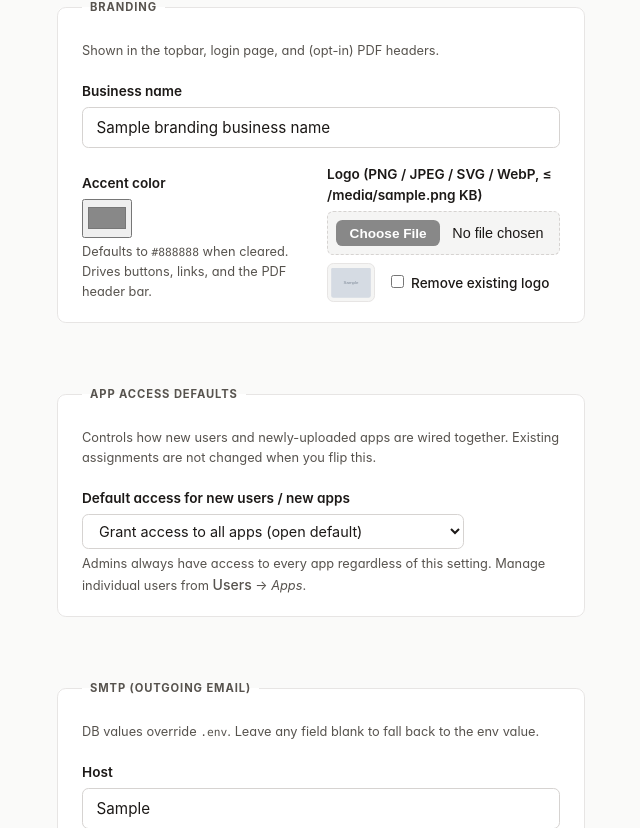
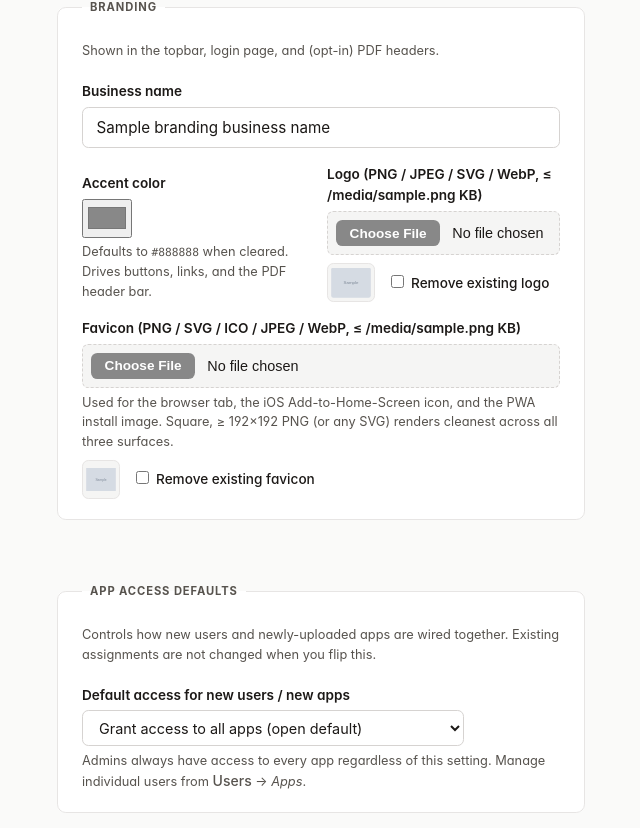
Before and after one commit to jacob-scheatzle/claude-pwa-portal, a FastAPI app: template portal/templates/admin_settings.html in a window 1280 px wide. Shown: the part 279-1107 px from the top of the page, without its empty margins (319-959 px from the left). Run offline with FastAPI, Linux system fonts and the light colour scheme; the template is opened without the code that fills it: most values are stand-ins (such as "Sample title", 1, 10 or a date in 2020); grey boxes marked "Sample" are stand-in pictures.

Commit message:
v0.6.0: custom favicon upload in branding
Admins can upload a favicon under /admin/settings → Branding. The
uploaded image drives:

- The browser tab icon (``<link rel="icon">`` in base.html)
- The iOS Add-to-Home-Screen icon (``<link rel="apple-touch-icon">``)
- The PWA install image (``icons`` array in /manifest.webmanifest)
- The ``/favicon.ico`` redirect for tools that request it directly
  (RSS readers, link previews, scanners) — previously these all 404'd

One upload slot, used across all four surfaces. Modern browsers handle
the scaling; the dynamic manifest emits ``sizes: "any"`` +
``purpose: "any maskable"`` so a single 192x192 PNG (or any SVG) works
for the install flow on iOS, Android, and desktop without asking
admins to upload five separate sizes.

Storage reuses the existing ``data/branding/`` directory and the
``_safe_logo_name`` whitelist. Accepts the same formats as the logo
upload plus ICO (image/x-icon and image/vnd.microsoft.icon); same
512 KiB cap; same SVG sniff to refuse HTML-disguised-as-SVG. New
Setting key ``branding_favicon_path`` follows the same pattern as
``branding_logo_path``.

``/manifest.webmanifest`` was a static file in earlier versions; it's
now generated at request time so the business name, theme color, and
favicon all flow into the manifest without a redeploy. When no
favicon is configured, the bundled emerald default icons are emitted
at three explicit sizes so older browsers that don't understand
``sizes: "any"`` still find a usable icon.

Audit log captures favicon changes in the existing ``settings.save``
event's details (``branding_favicon_cleared`` boolean).

Co-Authored-By: Claude Opus 4.7 (1M context) <noreply@anthropic.com>

```diff
--- a/portal/branding.py
+++ b/portal/branding.py
@@ -1,7 +1,7 @@
-"""Helpers for portal branding (business name, accent color, uploaded logo).
+"""Helpers for portal branding (business name, accent color, uploaded logo, favicon).
 
-Three Setting keys drive the look of the portal shell and the optional PDF
-header:
+Four Setting keys drive the look of the portal shell, the optional PDF
+header, and the browser tab + iOS home-screen icon:
 
 - ``branding_business_name`` — shown in the topbar, login page, dashboard,
   and (if requested) the PDF header. Empty → default ``PWA Portal``.
@@ -10,6 +10,12 @@ header:
 - ``branding_logo_path`` — filename of an uploaded image inside
   ``data/branding/``. Served at ``/branding/<name>`` and inlined into PDF
   headers as a ``data:`` URI. Empty → fall back to the brand-mark letter.
+- ``branding_favicon_path`` — filename of an uploaded favicon inside
+  ``data/branding/`` (same directory as the logo; the safe-name whitelist
+  is shared). Drives ``<link rel="icon">``, ``<link rel="apple-touch-icon">``,
+  the dynamic ``/manifest.webmanifest`` icon entries (so PWA install on
+  iOS / Android picks up the brand), and the conventional ``/favicon.ico``
+  redirect. Empty → fall back to the bundled emerald default.
 
 The branding dict is auto-injected into every template render by
 ``portal.web.render`` and read on PDF render when the SDK passes
@@ -52,11 +58,26 @@ ALLOWED_LOGO_TYPES = {
     "image/webp": ".webp",
 }
 
+# Favicons can additionally be ``.ico`` (a Windows / legacy format that's
+# still served as the default fallback for ``/favicon.ico`` requests).
+# Both common mimetypes are accepted because browsers and toolchains
+# disagree on which one to send.
+ALLOWED_FAVICON_TYPES = {
+    **ALLOWED_LOGO_TYPES,
+    "image/x-icon": ".ico",
+    "image/vnd.microsoft.icon": ".ico",
+}
+
 
 class Branding(TypedDict):
     business_name: str
     accent_color: str
     logo_url: Optional[str]
+    favicon_url: Optional[str]
+    # MIME type of the configured favicon, for emitting an accurate
+    # ``type`` attribute on the ``<link rel="icon">`` and in the
+    # webmanifest icon entries. ``None`` when no custom favicon is set.
+    favicon_mime: Optional[str]
 
 
 def branding_dir() -> Path:
@@ -90,10 +111,25 @@ def get_branding(db: Session) -> Branding:
         if (branding_dir() / logo_name).is_file():
             logo_url = f"/branding/{logo_name}"
 
+    favicon_name = (get_setting(db, "branding_favicon_path") or "").strip()
+    favicon_url: Optional[str] = None
+    favicon_mime: Optional[str] = None
+    if favicon_name and _safe_logo_name(favicon_name):
+        favicon_path = branding_dir() / favicon_name
+        if favicon_path.is_file():
+            favicon_url = f"/branding/{favicon_name}"
+            # mimetypes.guess_type uses the filename's suffix; the upload
+            # handler enforces an extension from ALLOWED_FAVICON_TYPES, so
+            # this lookup always resolves to a known image type.
+            mt, _ = mimetypes.guess_type(str(favicon_path))
+            favicon_mime = mt if mt and mt.startswith("image/") else None
+
     return Branding(
         business_name=name,
         accent_color=accent,
         logo_url=logo_url,
+        favicon_url=favicon_url,
+        favicon_mime=favicon_mime,
     )
 
 
--- a/portal/main.py
+++ b/portal/main.py
@@ -5,7 +5,7 @@ from contextlib import asynccontextmanager
 from typing import Annotated, Optional
 
 from fastapi import Depends, FastAPI, Form, HTTPException, Request
-from fastapi.responses import FileResponse, HTMLResponse, RedirectResponse
+from fastapi.responses import FileResponse, HTMLResponse, JSONResponse, RedirectResponse
 from fastapi.staticfiles import StaticFiles
 from pydantic import EmailStr, TypeAdapter, ValidationError
 from sqlmodel import Session, select
@@ -219,10 +219,77 @@ def index(request: Request, db: DbDep, user: UserDep):
 # ----- PWA endpoints -----
 
 @app.get("/manifest.webmanifest", include_in_schema=False)
-def manifest():
+def manifest(db: DbDep):
+    """Render the PWA manifest from current branding settings.
+
+    Was a static file in earlier versions; now generated so the
+    business name, theme color, and uploaded favicon (added in v0.6.0)
+    flow into the iOS / Android install experience.
+
+    When a custom favicon is configured we emit a single icon entry
+    with ``sizes: "any"`` and ``purpose: "any maskable"``. Browsers
+    handle the scaling — that's simpler than asking admins to upload
+    five separate sized PNGs, and keeps SVG uploads working with the
+    same code path. When no favicon is configured we fall back to the
+    bundled emerald default at three explicit sizes so older browsers
+    that don't understand ``sizes: "any"`` still find a usable icon.
+    """
+    from portal.branding import get_branding
+
+    brand = get_branding(db)
+    if brand["favicon_url"]:
+        icon_entry = {
+            "src": brand["favicon_url"],
+            "sizes": "any",
+            "purpose": "any maskable",
+        }
+        if brand["favicon_mime"]:
+            icon_entry["type"] = brand["favicon_mime"]
+        icons = [icon_entry]
+    else:
+        icons = [
+            {"src": "/static/icons/icon-192.png", "sizes": "192x192", "type": "image/png", "purpose": "any"},
+            {"src": "/static/icons/icon-512.png", "sizes": "512x512", "type": "image/png", "purpose": "any"},
+            {"src": "/static/icons/icon-512.png", "sizes": "512x512", "type": "image/png", "purpose": "maskable"},
+        ]
+
+    return JSONResponse(
+        {
+            "name": brand["business_name"],
+            # iOS clips short_name aggressively; 12 chars keeps the
+            # branded label readable on the home screen instead of
+            # truncating to an ellipsis mid-word.
+            "short_name": brand["business_name"][:12],
+            "description": "Your business app portal.",
+            "start_url": "/",
+            "scope": "/",
+            "display": "standalone",
+            "orientation": "any",
+            "background_color": "#fafaf9",
+            "theme_color": brand["accent_color"],
+            "icons": icons,
+        },
+        media_type="application/manifest+json",
+        headers={"Cache-Control": "no-cache"},
+    )
+
+
+# Conventional ``/favicon.ico`` — many tools (RSS readers, link previews,
+# scanners) request this path verbatim even though base.html advertises
+# the actual icon via ``<link rel="icon">``. Redirect to the configured
+# branding favicon when set; serve the bundled PNG default otherwise so
+# the request stops 404'ing in the access log.
+@app.get("/favicon.ico", include_in_schema=False)
+def favicon(db: DbDep):
+    from portal.branding import get_branding
+
+    brand = get_branding(db)
+    if brand["favicon_url"]:
+        return RedirectResponse(brand["favicon_url"], status_code=302)
     return FileResponse(
-        STATIC_DIR / "manifest.webmanifest",
-        media_type="application/manifest+json",
+        STATIC_DIR / "icons" / "favicon.png",
+        media_type="image/png",
+        headers={"Cache-Control": "public, max-age=300"},
     )
 
 
--- a/portal/templates/admin_settings.html
+++ b/portal/templates/admin_settings.html
@@ -53,6 +53,25 @@
 				{% endif %}
 			</div>
 		</div>
+		<div style="margin-top:1rem;">
+			<label for="branding_favicon">Favicon (PNG / SVG / ICO / JPEG / WebP, ≤ {{ max_logo_kb }} KB)</label>
+			<input type="file" name="branding_favicon" id="branding_favicon"
+				accept="image/png,image/svg+xml,image/x-icon,image/vnd.microsoft.icon,image/jpeg,image/webp,.ico">
+			<div class="hint">Used for the browser tab, the iOS Add-to-Home-Screen icon, and the PWA install image. Square, ≥ 192×192 PNG (or any SVG) renders cleanest across all three surfaces.</div>
+			{% if branding_favicon_url %}
+			<div class="hint" style="display:flex; align-items:center; gap:0.75rem; margin-top:0.5rem; flex-wrap:wrap;">
+				<img src="{{ branding_favicon_url }}" alt="current favicon"
+					style="height:2.4rem; width:2.4rem; object-fit:contain;
+						background:var(--surface-2); border:1px solid var(--border);
+						border-radius:var(--radius-sm); padding:0.2rem;">
+				<label style="font-weight:500; margin:0;">
+					<input type="checkbox" name="branding_favicon_clear"> Remove existing favicon
+				</label>
+			</div>
+			{% else %}
+			<div class="hint" style="margin-top:0.3rem;">No favicon set — the bundled default emerald square is used.</div>
+			{% endif %}
+		</div>
 	</fieldset>
 
 	<fieldset>
--- a/portal/templates/base.html
+++ b/portal/templates/base.html
@@ -6,8 +6,13 @@
 	<title>{% block title %}{{ branding.business_name }}{% endblock %}</title>
 
 	<link rel="manifest" href="/manifest.webmanifest">
+	{% if branding.favicon_url %}
+	<link rel="icon"{% if branding.favicon_mime %} type="{{ branding.favicon_mime }}"{% endif %} href="{{ branding.favicon_url }}">
+	<link rel="apple-touch-icon" href="{{ branding.favicon_url }}">
+	{% else %}
 	<link rel="icon" type="image/png" href="/static/icons/favicon.png">
 	<link rel="apple-touch-icon" href="/static/icons/apple-touch-icon.png">
+	{% endif %}
 	<meta name="theme-color" content="{{ branding.accent_color }}">
 	<meta name="apple-mobile-web-app-capable" content="yes">
 	<meta name="apple-mobile-web-app-status-bar-style" content="black-translucent">
--- a/pyproject.toml
+++ b/pyproject.toml
@@ -1,6 +1,6 @@
 [project]
 name = "pwa-portal"
-version = "0.5.1"
+version = "0.6.0"
 description = "Open-source PWA hosting portal for small businesses"
 license = "AGPL-3.0-or-later"
 license-files = ["LICENSE"]
```
Also changed, not shown: portal/admin.py (+87 -0 lines).
